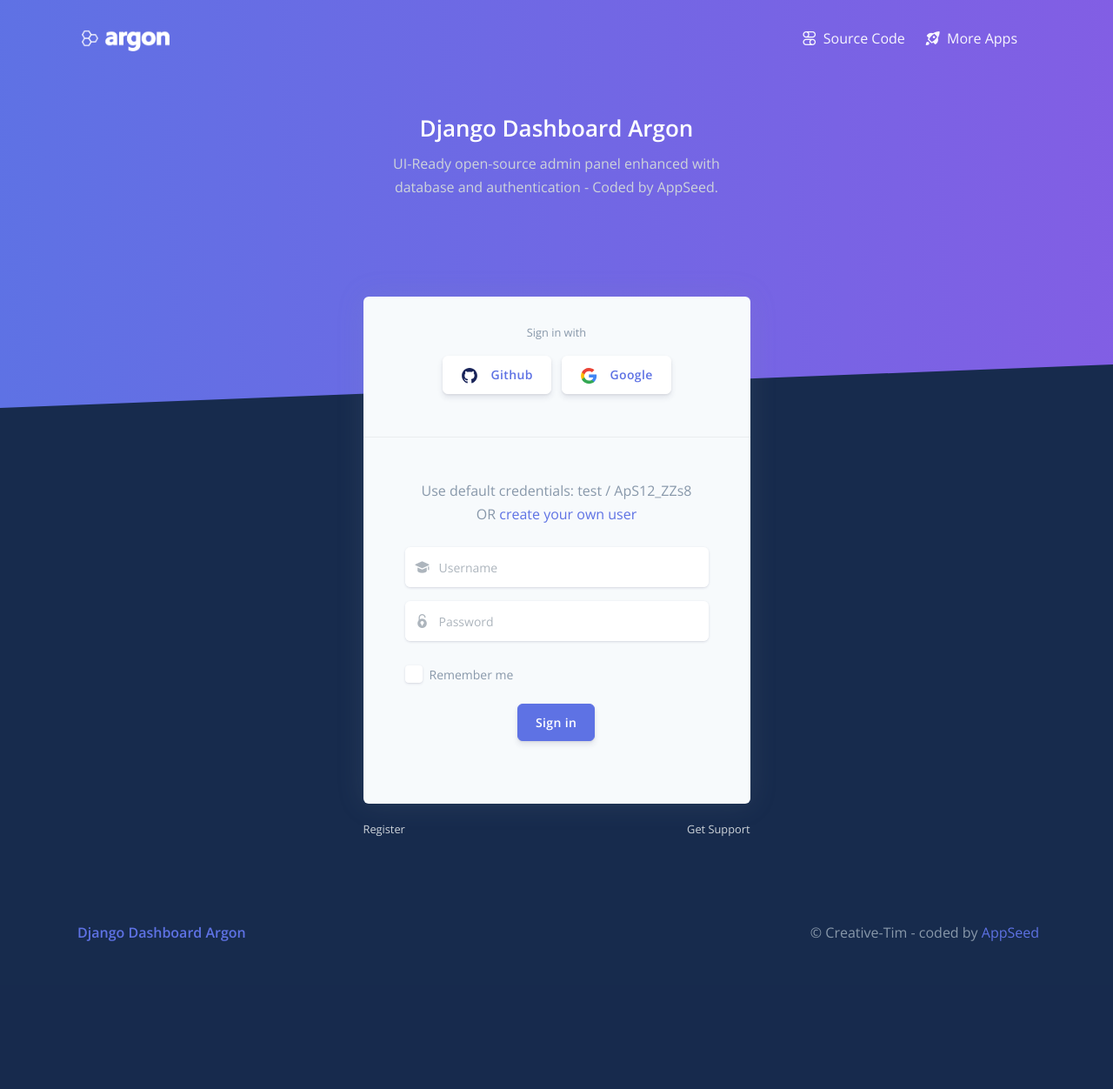
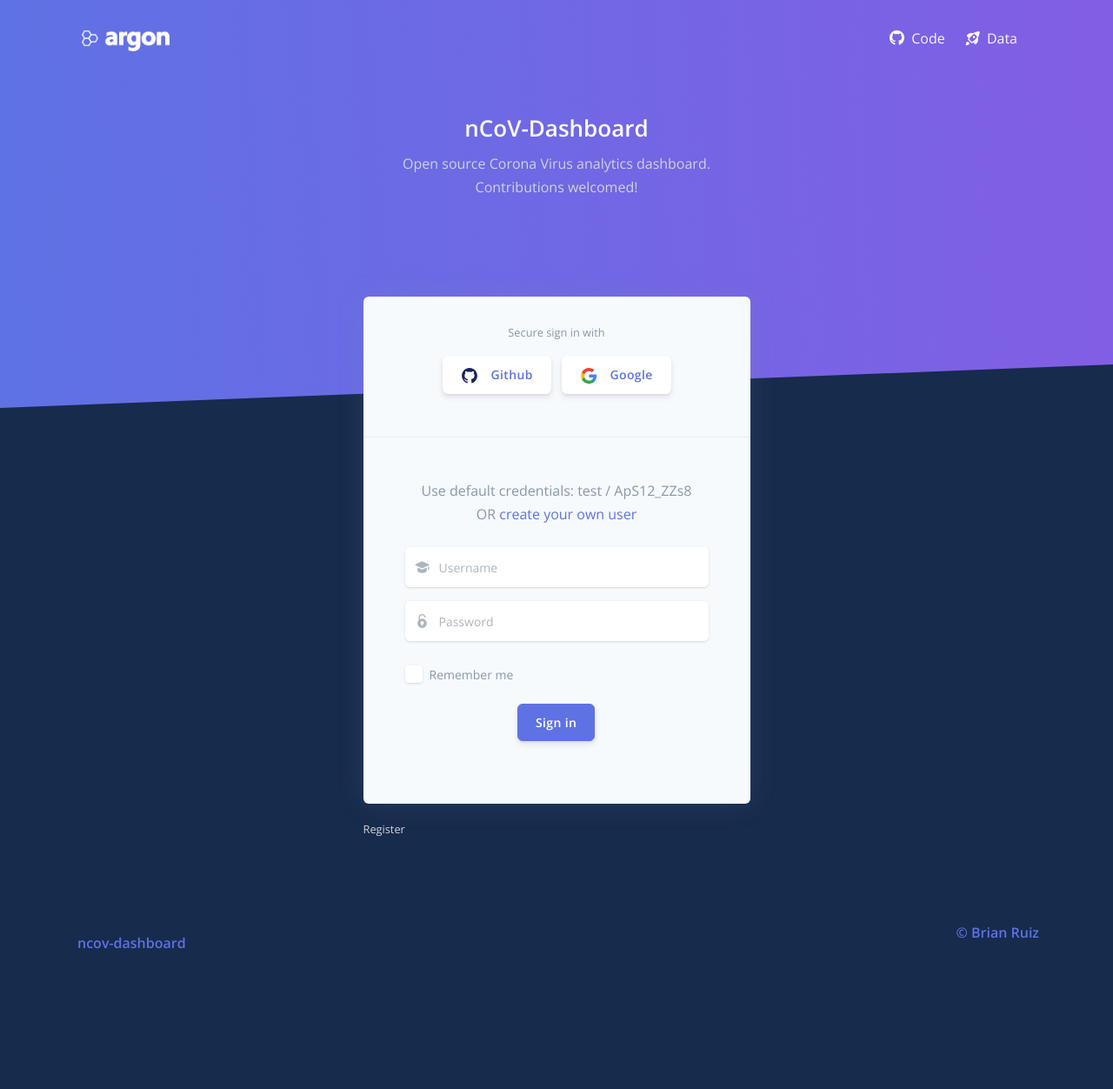
Before and after one commit to BrianRuizy/covid19-dashboard, a Django app: page /login/ in a window 1280 px wide. Shown: the whole page at 87% size. Before the commit the page ends 1082 px from the top, so only its background shows below. Run offline with Django 3.2, Linux system fonts and the light colour scheme; some libraries are stand-ins or nearby versions.

Commit message:
updated to nav

```diff
--- a/core/templates/accounts/login.html
+++ b/core/templates/accounts/login.html
@@ -13,7 +13,7 @@
         <div class="col-lg-5 col-md-7">
           <div class="card bg-secondary shadow border-0">
             <div class="card-header bg-transparent pb-5">
-              <div class="text-muted text-center mt-2 mb-3"><small>Sign in with</small></div>
+              <div class="text-muted text-center mt-2 mb-3"><small>Secure sign in with</small></div>
               <div class="btn-wrapper text-center">
                 <a href="#" class="btn btn-neutral btn-icon">
                   <span class="btn-inner--icon"><img src="/static/assets/img/icons/common/github.svg"></span>
@@ -77,7 +77,6 @@
               <a href="{% url 'register' %}" class="text-light"><small>Register</small></a>
             </div>
             <div class="col-6 text-right">
-              <a href="https://appseed.us/support" class="text-light"><small>Get Support</small></a>
             </div>
           </div>
         </div>
--- a/core/templates/includes/footer-fullscreen.html
+++ b/core/templates/includes/footer-fullscreen.html
@@ -1,16 +1,15 @@
-
 <footer class="py-5">
   <div class="container">
     <div class="row align-items-center justify-content-xl-between">
       <div class="col-xl-6">
         <div class="copyright text-center text-xl-left text-muted">
-                <a href="https://appseed.us/admin-dashboards/django-dashboard-argon"
-                   class="font-weight-bold ml-1" target="_blank">Django Dashboard Argon</a>
+          <a href="https://github.com/BrianRuizy/nCoV-dashboard" class="font-weight-bold ml-1"
+          target="_blank">ncov-dashboard</a>
         </div>
       </div>
       <div class="col-xl-6">
         <div class="text-center text-xl-right text-muted">
-               &copy; Creative-Tim - coded by <a href="https://appseed.us">AppSeed</a>
+          <a href="https://brianruizy.com" class="font-weight-bold ml-1" target="_blank"> &copy; Brian Ruiz
         </div>
       </div>
     </div>
--- a/core/templates/includes/navigation-fullscreen.html
+++ b/core/templates/includes/navigation-fullscreen.html
@@ -28,16 +28,16 @@
           <ul class="navbar-nav ml-auto">
 
             <li class="nav-item">
-              <a class="nav-link nav-link-icon" href="https://github.com/app-generator/django-boilerplate">
-                <i class="ni ni-ui-04"></i>
-                <span class="nav-link-inner--text">Source Code</span>
+              <a class="nav-link nav-link-icon" href="https://github.com/BrianRuizy/nCoV-dashboard/tree/dev">
+                <i class="fab fa-github" style="font-size:1.1rem;"></i>
+                <span class="nav-link-inner--text">Code</span>
               </a>
             </li>
 
             <li class="nav-item">
-              <a class="nav-link nav-link-icon" href="https://appseed.us/apps">
+              <a class="nav-link nav-link-icon" href="https://www.kaggle.com/sudalairajkumar/novel-corona-virus-2019-dataset">
                 <i class="ni ni-spaceship"></i>
-                <span class="nav-link-inner--text">More Apps</span>
+                <span class="nav-link-inner--text">Data</span>
               </a>
             </li>
 
--- a/core/templates/layouts/base-fullscreen.html
+++ b/core/templates/layouts/base-fullscreen.html
@@ -55,9 +55,9 @@
         <div class="header-body text-center mb-7">
           <div class="row justify-content-center">
             <div class="col-lg-5 col-md-6">
-              <h1 class="text-white">Django Dashboard Argon</h1>
+              <h1 class="text-white">nCoV-Dashboard</h1>
               <p class="text-lead text-light">
-                UI-Ready open-source admin panel enhanced with database and authentication - Coded by AppSeed.
+                Open source Corona Virus analytics dashboard.</br>Contributions welcomed!
               </p>
             </div>
           </div>
--- a/core/templates/layouts/base.html
+++ b/core/templates/layouts/base.html
@@ -24,7 +24,7 @@
   <meta name="viewport" content="width=device-width, initial-scale=1, shrink-to-fit=no">
 
   <title>
-    Django Dashboard Argon - {% block title %} Open-Source Admin Panel {% endblock %} | AppSeed
+    nCoV Dashboard | {% block title %} Open-Source analytics dashboard {% endblock %}
   </title>
 
   <!-- Favicon - loaded as static -->
```
Also changed, not shown: core/templates/includes/footer.html (+3 -5 lines), core/templates/includes/navigation.html (+6 -12 lines), core/templates/includes/sidenav.html (+6 -18 lines), README.md. Lines whose indentation alone changed are shown as unchanged.
